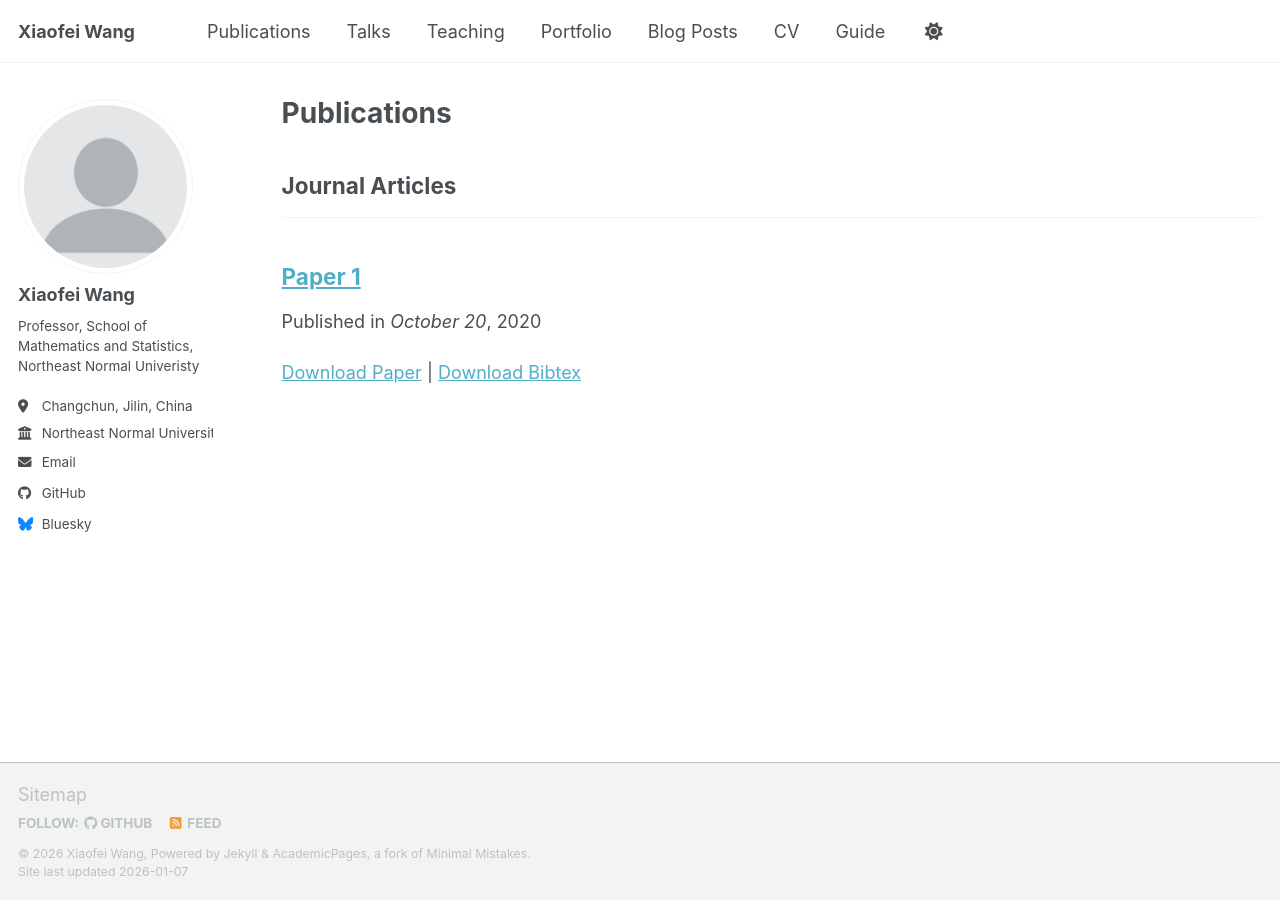
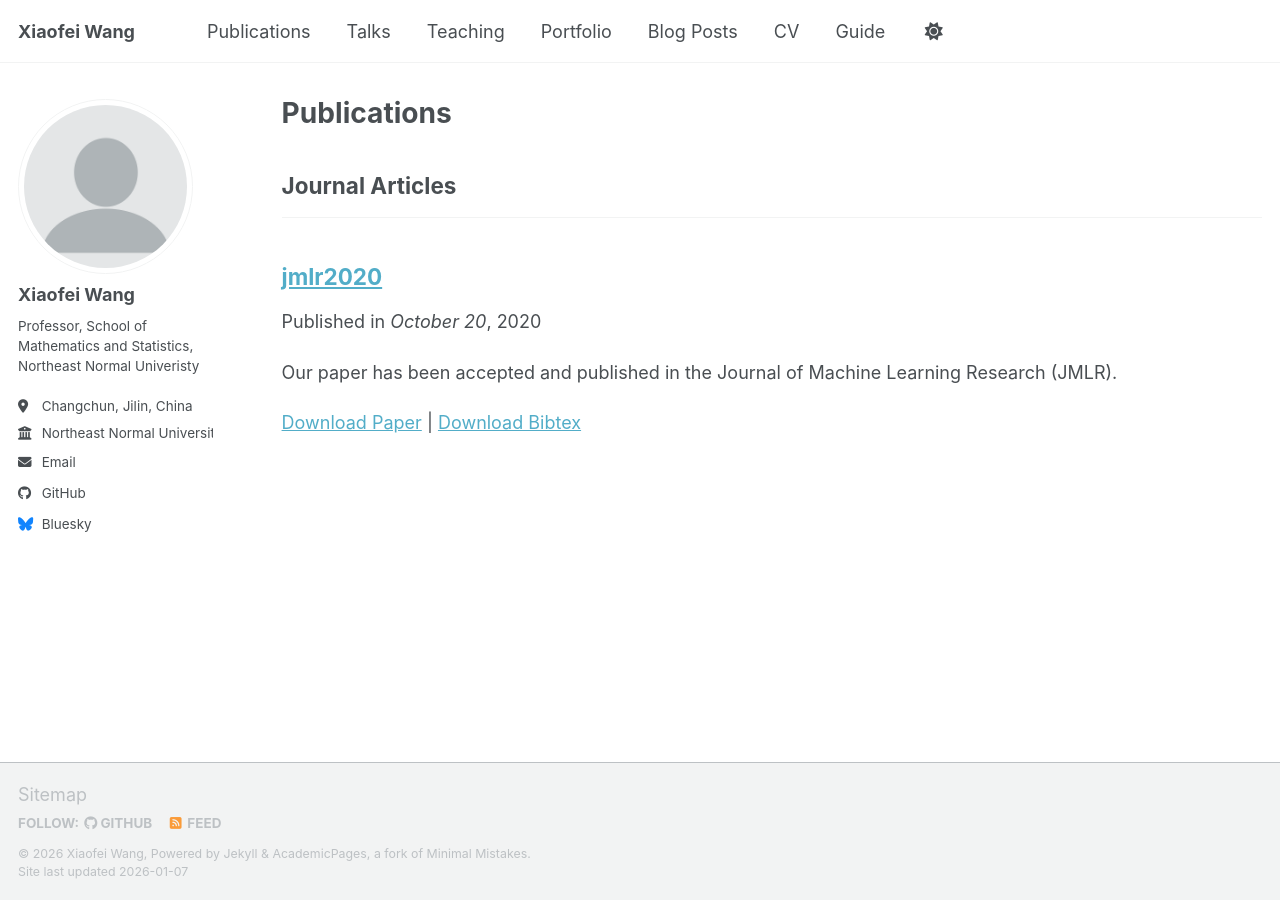
Before and after one commit to mathswang/mathswang.github.io, a Jekyll site: the page built from _pages/publications.html, in a window 1280 px wide. Built offline with Jekyll 4.4.1, drawn with Linux system fonts in a browser that asks for light colours; a script bundle is joined from its source files by our own code; library files that are not in the unit come from our copies.

Commit message:
Update jmlr20201020.md

```diff
--- a/_publications/jmlr20201020.md
+++ b/_publications/jmlr20201020.md
@@ -1,12 +1,13 @@
 ---
-title: "Paper 1"
+title: "jmlr2020"
 collection: publications
 category: manuscripts
 permalink: /publication/jmlr20201020
-excerpt: ''
+excerpt: 'Our paper has been accepted and published in the Journal of Machine Learning Research (JMLR).'
 date: 2020-10-20
 venue: 'October 20'
-slidesurl: ''
+slidesurl: 'https://mathswang.github.io/files/slides2020.pdf'
 paperurl: 'https://mathswang.github.io/files/paper2020.pdf'
 bibtexurl: 'https://mathswang.github.io/files/bibtex2020.bib'
+codeurl: 'https://github.com/mathswang/wsz0106'
 ---
```
